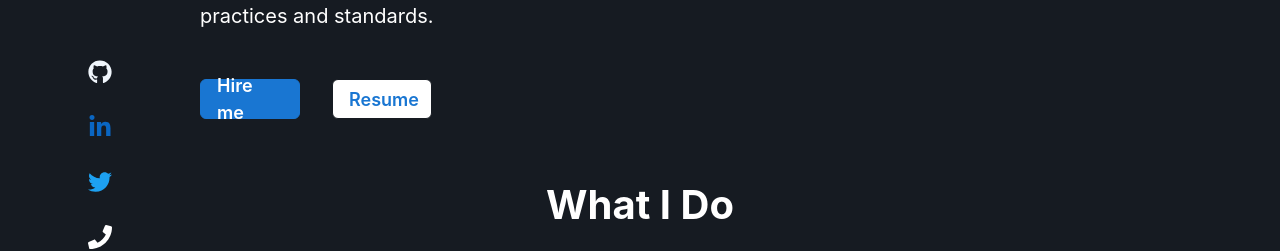
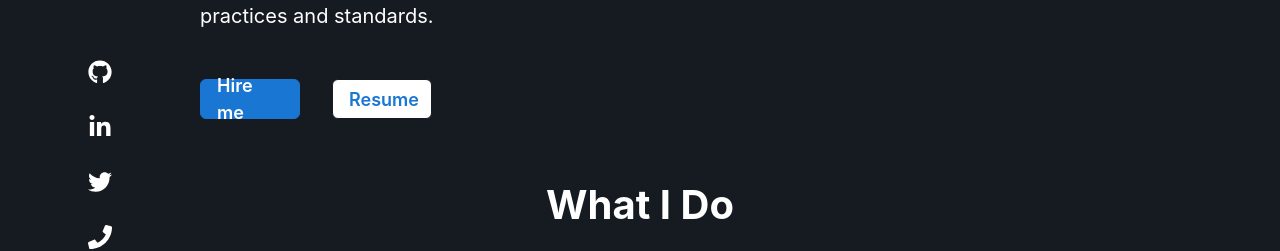
Before and after one commit to davidoluseun/aod-portfolio, a React (Create React App) app: page / in a window 1280 px wide. Shown: the part 422-673 px from the top of the page. Built offline with nearby package versions, Linux system fonts and the light colour scheme; no server answers.

Commit message:
Update Footer, ScrollToTop and SocialMedia icons color

```diff
--- a/src/components/Footer.tsx
+++ b/src/components/Footer.tsx
@@ -24,7 +24,7 @@ const Footer = () => {
         >
           <VisuallyHidden>Github</VisuallyHidden>
           <Icon
-            color={colorMode === "light" ? "githubDark" : "githubLight"}
+            color={colorMode === "light" ? "#000" : "#fff"}
             as={FaGithub}
             boxSize="5"
           />
@@ -38,7 +38,7 @@ const Footer = () => {
           d="inline-block"
         >
           <VisuallyHidden>LinkedIn</VisuallyHidden>
-          <Icon color="linkedin" as={FaLinkedinIn} boxSize="5" />
+          <Icon as={FaLinkedinIn} boxSize="5" />
         </Link>
 
         <Link
@@ -49,16 +49,12 @@ const Footer = () => {
           d="inline-block"
         >
           <VisuallyHidden>Twitter</VisuallyHidden>
-          <Icon color="twitter" as={FaTwitter} boxSize="5" />
+          <Icon as={FaTwitter} boxSize="5" />
         </Link>
 
         <Link href="tel:09154105623" p="2" d="inline-block">
-          <VisuallyHidden>Phone</VisuallyHidden>
-          <Icon
-            color={colorMode === "light" ? "#000" : "#fff"}
-            as={FaPhone}
-            boxSize="5"
-          />
+          <VisuallyHidden>Phone number</VisuallyHidden>
+          <Icon as={FaPhone} boxSize="5" />
         </Link>
       </Box>
       <Box>
--- a/src/components/common/ScrollToTop.tsx
+++ b/src/components/common/ScrollToTop.tsx
@@ -20,7 +20,7 @@ const ScrollToTop = () => {
         bg="transparent !important"
         pt="2"
         border="1px solid"
-        color={colorMode === "light" ? "#161b22" : "#fff"}
+        color={colorMode === "light" ? "#000" : "#fff"}
         borderColor="transparent"
         position="fixed"
         bottom="30px"
--- a/src/components/common/SocialMedia.tsx
+++ b/src/components/common/SocialMedia.tsx
@@ -34,7 +34,7 @@ const SocialMedia = () => {
           >
             <VisuallyHidden>Github</VisuallyHidden>
             <Icon
-              color={colorMode === "light" ? "githubDark" : "githubLight"}
+              color={colorMode === "light" ? "#000" : "#fff"}
               as={FaGithub}
               boxSize="6"
             />
@@ -49,7 +49,7 @@ const SocialMedia = () => {
             d="inline-block"
           >
             <VisuallyHidden>LinkedIn</VisuallyHidden>
-            <Icon color="linkedin" as={FaLinkedinIn} boxSize="6" />
+            <Icon as={FaLinkedinIn} boxSize="6" />
           </Link>
         </ListItem>
         <ListItem>
@@ -61,17 +61,13 @@ const SocialMedia = () => {
             d="inline-block"
           >
             <VisuallyHidden>Twitter</VisuallyHidden>
-            <Icon color="twitter" as={FaTwitter} boxSize="6" />
+            <Icon as={FaTwitter} boxSize="6" />
           </Link>
         </ListItem>
         <ListItem>
           <Link href="tel:09154105623" p="3" d="inline-block">
-            <VisuallyHidden>Phone</VisuallyHidden>
-            <Icon
-              color={colorMode === "light" ? "#000" : "#fff"}
-              as={FaPhone}
-              boxSize="6"
-            />
+            <VisuallyHidden>Phone number</VisuallyHidden>
+            <Icon as={FaPhone} boxSize="6" />
           </Link>
         </ListItem>
       </List>
--- a/src/utils/theme.ts
+++ b/src/utils/theme.ts
@@ -48,16 +48,11 @@ const theme = extendTheme({
   },
   colors: {
     dark: "#161b22",
-    navbarBg: "#090c10",
     light: "c9d1d9",
     darkV: "#0d1117",
     borderDark: "#30363d",
     borderLight: "rgba(0, 0, 0, 0.3)",
     primary: "#1976d2",
-    linkedin: "#0a66c2",
-    twitter: "#1da1f2",
-    githubLight: "#f0f6fc",
-    githubDark: "#161b22",
     error: "#ff3548",
   },
 });
```
